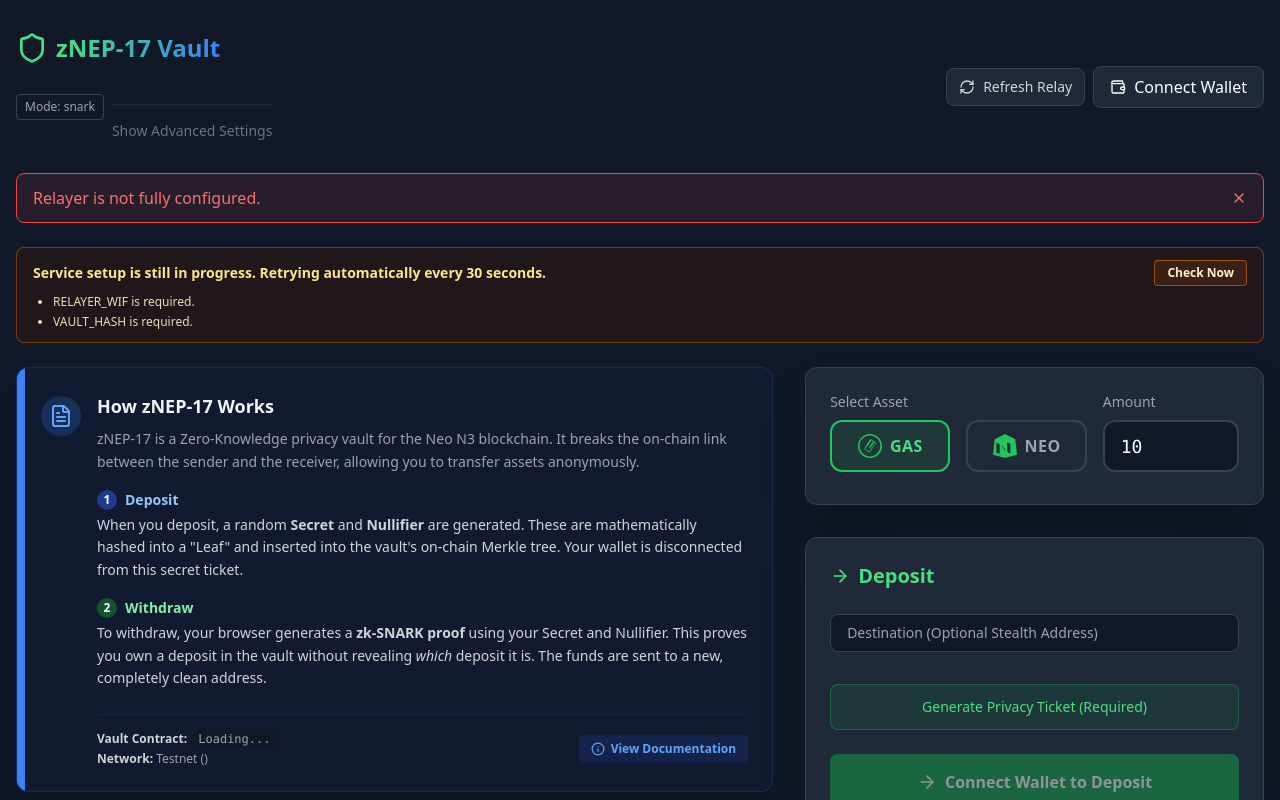
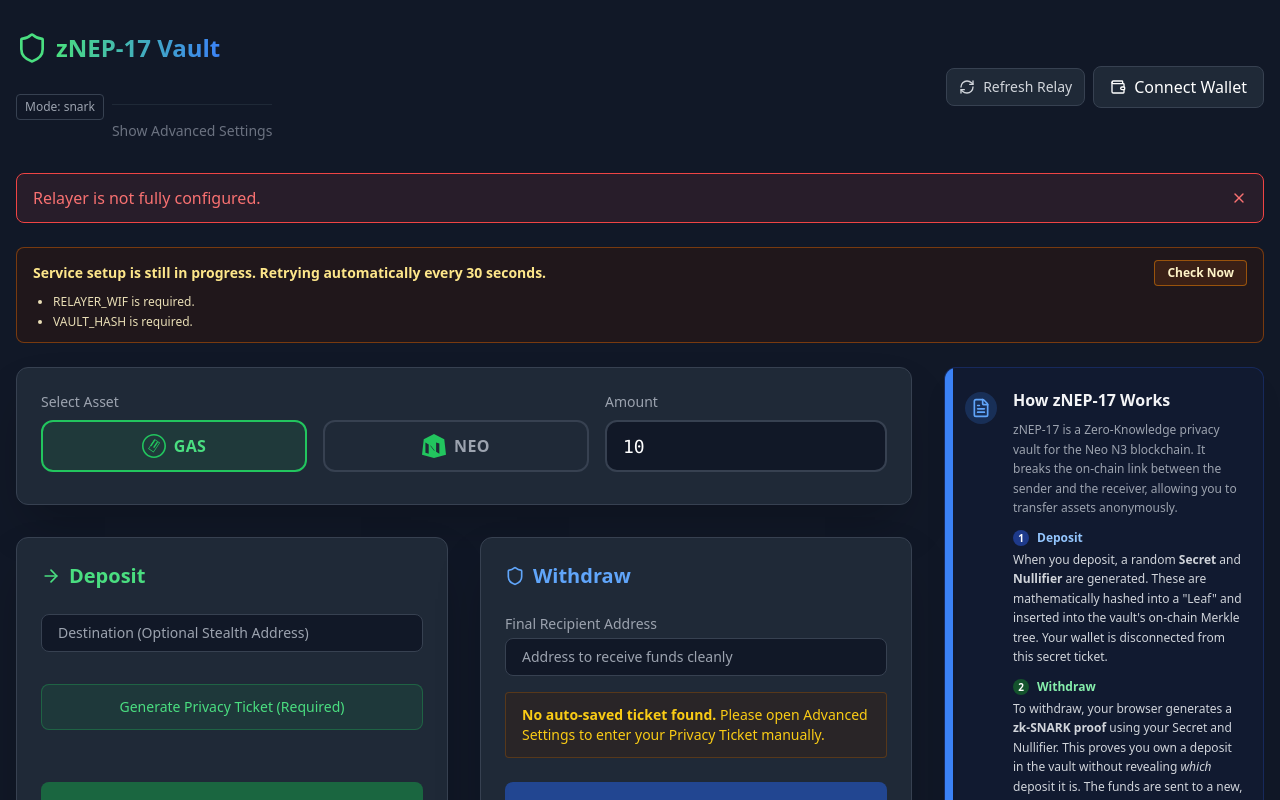
Before and after one commit to r3e-network/znep17, a Next.js app in the folder web/: page / in a window 1280 px wide. Shown: the top 800 px of the page. Built offline with nearby package versions, Linux system fonts and the light colour scheme; no server answers.

Commit message:
feat(web): make operations primary and slim docs sidebar

```diff
--- a/web/app/page.tsx
+++ b/web/app/page.tsx
@@ -804,8 +804,8 @@
         </div>
       )}
 
-      <div className="mb-8 grid grid-cols-1 gap-8 xl:grid-cols-[minmax(0,1.65fr)_minmax(0,1fr)]">
-        <section className="space-y-8 xl:order-2">
+      <div className="mb-8 grid grid-cols-1 gap-8 xl:grid-cols-[minmax(0,1fr)_320px] 2xl:grid-cols-[minmax(0,1fr)_360px]">
+        <section className="space-y-8 xl:order-1">
           {/* Asset and Amount Selection */}
           <div className="bg-gray-800 border border-gray-700 rounded-xl p-6 shadow-2xl">
             <div className="flex flex-col md:flex-row gap-4 mb-2">
@@ -842,7 +842,7 @@
             </div>
           </div>
 
-          <div className="grid grid-cols-1 gap-8 md:grid-cols-2 xl:grid-cols-1 2xl:grid-cols-2">
+          <div className="grid grid-cols-1 gap-8 md:grid-cols-2">
           {/* Deposit Card */}
           <div className="bg-gray-800 border border-gray-700 rounded-xl p-6 shadow-2xl flex flex-col h-full">
             <h2 className="text-xl font-bold text-green-400 mb-6 flex items-center gap-2">
@@ -1017,31 +1017,31 @@
         </section>
 
         {/* Documentation Section */}
-        <aside className="xl:order-1 xl:sticky xl:top-8 xl:self-start">
-          <div className="relative overflow-hidden rounded-xl border border-blue-900/50 bg-blue-950/20 p-6 shadow-xl">
+        <aside className="xl:order-2 xl:sticky xl:top-8 xl:self-start">
+          <div className="relative overflow-hidden rounded-xl border border-blue-900/50 bg-blue-950/20 p-5 shadow-xl">
             <div className="absolute top-0 left-0 h-full w-2 bg-blue-500"></div>
             <div className="flex items-start gap-4">
-              <div className="mt-1 rounded-full bg-blue-500/20 p-2 text-blue-400">
-                <FileText className="h-6 w-6" />
+              <div className="mt-1 rounded-full bg-blue-500/20 p-1.5 text-blue-400">
+                <FileText className="h-5 w-5" />
               </div>
               <div>
-                <h2 className="mb-2 text-lg font-bold text-gray-100">How zNEP-17 Works</h2>
-                <p className="mb-4 text-sm leading-relaxed text-gray-400">
+                <h2 className="mb-2 text-base font-bold text-gray-100">How zNEP-17 Works</h2>
+                <p className="mb-3 text-xs leading-relaxed text-gray-400">
                   zNEP-17 is a Zero-Knowledge privacy vault for the Neo N3 blockchain. It breaks the on-chain link between the sender and the receiver, allowing you to transfer assets anonymously.
                 </p>
-                <div className="grid grid-cols-1 gap-4 text-sm text-gray-300">
+                <div className="grid grid-cols-1 gap-3 text-xs text-gray-300">
                   <div>
-                    <h3 className="mb-1 flex items-center gap-2 font-semibold text-blue-300"><span className="flex h-5 w-5 items-center justify-center rounded-full bg-blue-900 text-xs text-white">1</span> Deposit</h3>
+                    <h3 className="mb-1 flex items-center gap-2 font-semibold text-blue-300"><span className="flex h-4 w-4 items-center justify-center rounded-full bg-blue-900 text-[10px] text-white">1</span> Deposit</h3>
                     <p className="leading-relaxed">When you deposit, a random <strong>Secret</strong> and <strong>Nullifier</strong> are generated. These are mathematically hashed into a &quot;Leaf&quot; and inserted into the vault&apos;s on-chain Merkle tree. Your wallet is disconnected from this secret ticket.</p>
                   </div>
                   <div>
-                    <h3 className="mb-1 flex items-center gap-2 font-semibold text-green-300"><span className="flex h-5 w-5 items-center justify-center rounded-full bg-green-900 text-xs text-white">2</span> Withdraw</h3>
+                    <h3 className="mb-1 flex items-center gap-2 font-semibold text-green-300"><span className="flex h-4 w-4 items-center justify-center rounded-full bg-green-900 text-[10px] text-white">2</span> Withdraw</h3>
                     <p className="leading-relaxed">To withdraw, your browser generates a <strong>zk-SNARK proof</strong> using your Secret and Nullifier. This proves you own a deposit in the vault without revealing <i>which</i> deposit it is. The funds are sent to a new, completely clean address.</p>
                   </div>
                 </div>
 
-                <div className="mt-6 flex flex-col items-start justify-between gap-4 border-t border-blue-900/30 pt-4 sm:flex-row sm:items-center">
-                  <div className="text-xs text-gray-400">
+                <div className="mt-4 flex flex-col items-start justify-between gap-3 border-t border-blue-900/30 pt-3 sm:flex-row sm:items-center">
+                  <div className="text-[11px] text-gray-400">
                     <span className="mb-1 block"><strong className="text-gray-300">Vault Contract:</strong> <code className="ml-1 select-all rounded bg-gray-900 px-1 py-0.5">{vaultHash || process.env.NEXT_PUBLIC_VAULT_HASH || "Loading..."}</code></span>
                     <span className="block"><strong className="text-gray-300">Network:</strong> {networkMagic === 860833102 ? "Mainnet" : "Testnet"} ({networkMagic})</span>
                   </div>
@@ -1049,7 +1049,7 @@
                     href="https://github.com/r3e-network/znep17"
                     target="_blank"
                     rel="noreferrer"
-                    className="flex items-center gap-1.5 rounded bg-blue-900/30 px-3 py-1.5 text-xs font-semibold text-blue-400 transition-colors hover:text-blue-300"
+                    className="flex items-center gap-1.5 rounded bg-blue-900/30 px-2.5 py-1.5 text-[11px] font-semibold text-blue-400 transition-colors hover:text-blue-300"
                   >
                     <Info className="h-3.5 w-3.5" />
                     View Documentation
```
